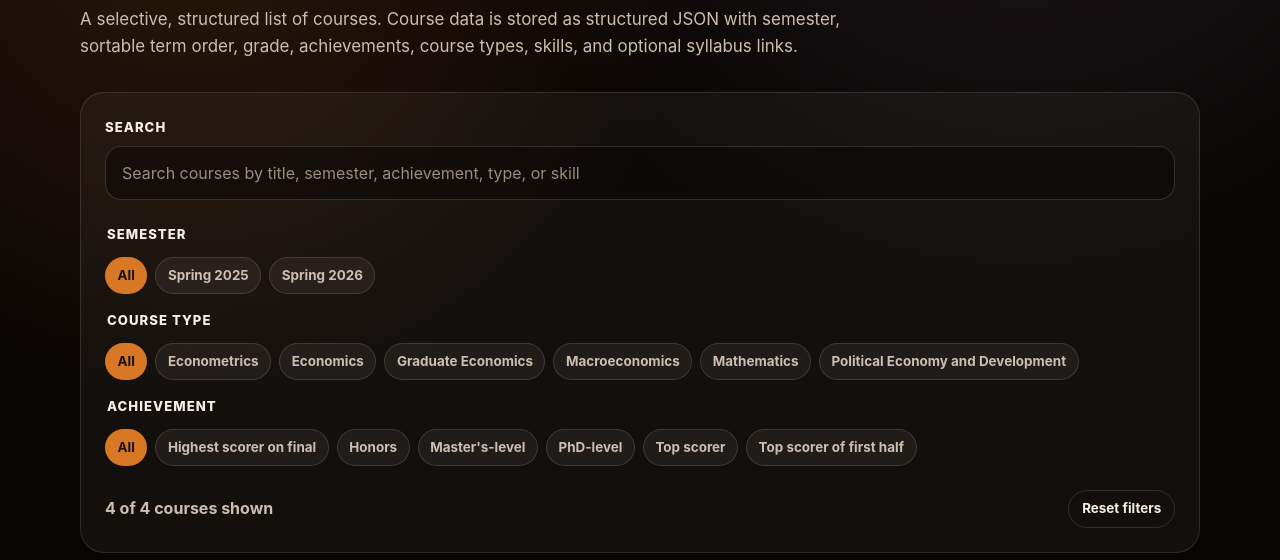
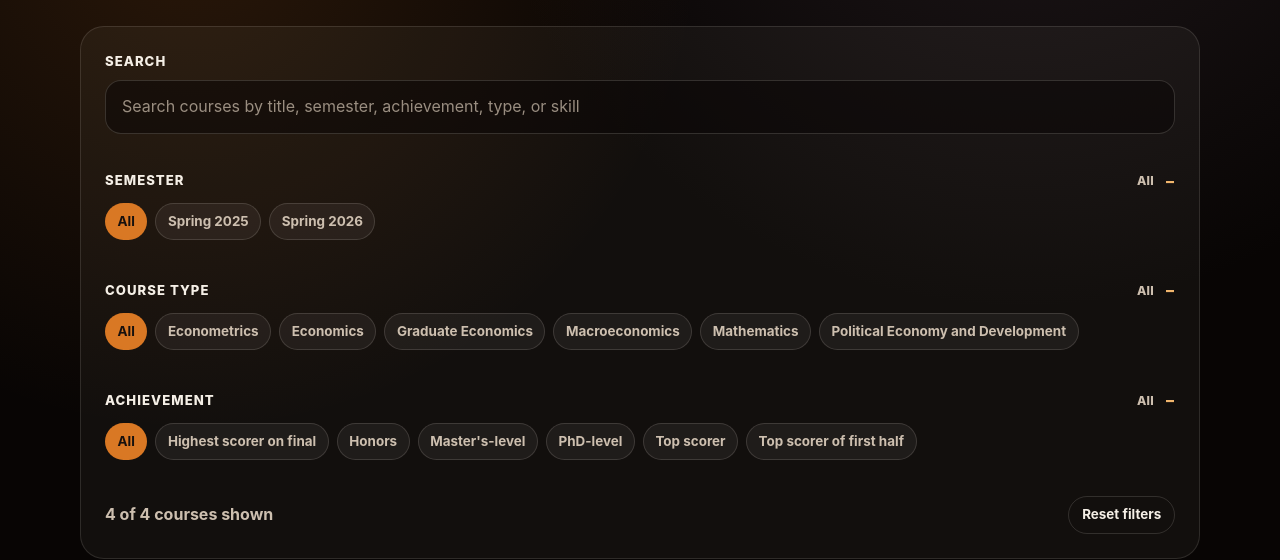
Before and after one commit to rishavbroy/rishavbroy.github.io, an Astro site: page /courses in a window 1280 px wide. Shown: the part 251-811 px from the top of the page. Built offline with nearby package versions, Linux system fonts and the light colour scheme; Astro itself is replaced by a stand-in of ours.

Commit message:
Add multi-select, dropdown filters to search/filter boxes

```diff
--- a/src/components/CollectionFilters.astro
+++ b/src/components/CollectionFilters.astro
@@ -4,6 +4,7 @@ interface FilterGroup {
   label: string;
   options: string[];
   allLabel?: string;
+  defaultOpen?: boolean;
 }
 
 interface Props {
@@ -36,10 +37,13 @@ const {
   <div class="filter-groups" aria-label={`${label} controls`}>
     {
       groups.map((group) => (
-        <fieldset class="filter-group" data-filter-group={group.key}>
-          <legend>{group.label}</legend>
-          <div class="filter-options">
-            <button type="button" class="filter-button" data-filter-value="" aria-pressed="true">
+        <details class="filter-group" data-filter-group={group.key} open={group.defaultOpen !== false}>
+          <summary>
+            <span>{group.label}</span>
+            <span class="filter-summary-count" data-filter-summary>All</span>
+          </summary>
+          <div class="filter-options" role="group" aria-label={group.label}>
+            <button type="button" class="filter-button" data-filter-all aria-pressed="true">
               {group.allLabel ?? "All"}
             </button>
             {group.options.map((option) => (
@@ -48,7 +52,7 @@ const {
               </button>
             ))}
           </div>
-        </fieldset>
+        </details>
       ))
     }
   </div>
@@ -68,6 +72,24 @@ const {
     return normalize(value).split("|").filter(Boolean);
   }
 
+  function getSelectedLabels(group) {
+    return Array.from(group.querySelectorAll("[data-filter-value][aria-pressed='true']")).map((button) => button.textContent.trim());
+  }
+
+  function summarizeGroup(group) {
+    const summary = group.querySelector("[data-filter-summary]");
+    if (!summary) return;
+
+    const selectedLabels = getSelectedLabels(group);
+    if (selectedLabels.length === 0) {
+      summary.textContent = "All";
+    } else if (selectedLabels.length === 1) {
+      summary.textContent = selectedLabels[0];
+    } else {
+      summary.textContent = `${selectedLabels.length} selected`;
+    }
+  }
+
   function setupFilters(root) {
     const scope = root.dataset.filterRoot;
     const cards = Array.from(document.querySelectorAll(`[data-filter-card="${scope}"]`));
@@ -77,7 +99,7 @@ const {
     const reset = root.querySelector("[data-filter-reset]");
     const itemSingular = root.dataset.itemSingular || "item";
     const itemPlural = root.dataset.itemPlural || "items";
-    const state = {};
+    const state = new Map();
 
     function updateCount(visibleCount) {
       if (!count) return;
@@ -90,9 +112,10 @@ const {
       let visibleCount = 0;
 
       for (const card of cards) {
-        const matchesGroups = Object.entries(state).every(([key, selected]) => {
-          if (!selected) return true;
-          return tokenize(card.dataset[key]).includes(selected);
+        const matchesGroups = Array.from(state.entries()).every(([key, selected]) => {
+          if (selected.size === 0) return true;
+          const cardValues = tokenize(card.dataset[key]);
+          return Array.from(selected).some((value) => cardValues.includes(value));
         });
         const matchesSearch = !query || normalize(card.dataset.search).includes(query);
         const visible = matchesGroups && matchesSearch;
@@ -104,20 +127,42 @@ const {
       updateCount(visibleCount);
     }
 
+    function updateGroupButtons(group, selected) {
+      const allButton = group.querySelector("[data-filter-all]");
+      allButton?.setAttribute("aria-pressed", String(selected.size === 0));
+
+      for (const button of group.querySelectorAll("[data-filter-value]")) {
+        button.setAttribute("aria-pressed", String(selected.has(normalize(button.dataset.filterValue))));
+      }
+
+      summarizeGroup(group);
+    }
+
     for (const group of root.querySelectorAll("[data-filter-group]")) {
       const key = group.dataset.filterGroup;
-      state[key] = "";
-      const buttons = Array.from(group.querySelectorAll("[data-filter-value]"));
+      const selected = new Set();
+      state.set(key, selected);
 
-      for (const button of buttons) {
+      group.querySelector("[data-filter-all]")?.addEventListener("click", () => {
+        selected.clear();
+        updateGroupButtons(group, selected);
+        applyFilters();
+      });
+
+      for (const button of group.querySelectorAll("[data-filter-value]")) {
         button.addEventListener("click", () => {
-          state[key] = normalize(button.dataset.filterValue);
-          for (const peer of buttons) {
-            peer.setAttribute("aria-pressed", String(peer === button));
+          const value = normalize(button.dataset.filterValue);
+          if (selected.has(value)) {
+            selected.delete(value);
+          } else {
+            selected.add(value);
           }
+          updateGroupButtons(group, selected);
           applyFilters();
         });
       }
+
+      updateGroupButtons(group, selected);
     }
 
     searchInput?.addEventListener("input", applyFilters);
@@ -125,12 +170,9 @@ const {
     reset?.addEventListener("click", () => {
       if (searchInput) searchInput.value = "";
       for (const group of root.querySelectorAll("[data-filter-group]")) {
-        const key = group.dataset.filterGroup;
-        state[key] = "";
-        const buttons = Array.from(group.querySelectorAll("[data-filter-value]"));
-        for (const button of buttons) {
-          button.setAttribute("aria-pressed", String(button.dataset.filterValue === ""));
-        }
+        const selected = state.get(group.dataset.filterGroup);
+        selected?.clear();
+        updateGroupButtons(group, selected ?? new Set());
       }
       applyFilters();
     });
--- a/src/pages/courses.astro
+++ b/src/pages/courses.astro
@@ -12,21 +12,17 @@ const taxonomy = getCourseTaxonomy(courses);
 
 <BaseLayout title="Courses" description="Selected coursework by Rishav Roy in graduate economics, mathematics, data science, machine learning, political economy, and development.">
   <section class="container page-hero">
-    <SectionHeading
-      eyebrow="Courses"
-      title="Selected coursework"
-      description="A selective, structured list of courses. Course data is stored as structured JSON with semester, sortable term order, grade, achievements, course types, skills, and optional syllabus links."
-    />
-  <CollectionFilters
+    <SectionHeading eyebrow="Courses" title="Selected coursework" />
+    <CollectionFilters
       id="courses"
       label="Filter selected coursework"
       searchPlaceholder="Search courses by title, semester, achievement, type, or skill"
       itemSingular="course"
       itemPlural="courses"
       groups={[
-        { key: "semester", label: "Semester", options: taxonomy.semesters },
-        { key: "types", label: "Course type", options: taxonomy.types },
-        { key: "achievements", label: "Achievement", options: taxonomy.achievements }
+        { key: "semester", label: "Semester", options: taxonomy.semesters, defaultOpen: true },
+        { key: "types", label: "Course type", options: taxonomy.types, defaultOpen: true },
+        { key: "achievements", label: "Achievement", options: taxonomy.achievements, defaultOpen: true }
       ]}
     />
   </section>
@@ -36,5 +32,6 @@ const taxonomy = getCourseTaxonomy(courses);
       {courses.map((course) => <CourseCard course={course} />)}
     </div>
     <p class="no-filter-results" data-filter-empty="courses" hidden>No courses match those filters.</p>
+    <p class="collection-footnote">Course data is stored as structured JSON with semester, sortable term order, grade, achievements, course types, skills, and optional syllabus links.</p>
   </section>
 </BaseLayout>
--- a/src/styles/global.css
+++ b/src/styles/global.css
@@ -548,7 +548,7 @@ html[data-js="true"] .filter-panel {
 }
 
 .filter-search label,
-.filter-group legend {
+.filter-group summary {
   color: var(--text);
   font-size: 0.82rem;
   font-weight: 850;
@@ -571,6 +571,7 @@ html[data-js="true"] .filter-panel {
 }
 
 .filter-search input:focus-visible,
+.filter-group summary:focus-visible,
 .filter-button:focus-visible,
 .filter-reset:focus-visible {
   outline: 3px solid rgb(217 120 36 / 0.55);
@@ -589,11 +590,45 @@ html[data-js="true"] .filter-panel {
   border: 0;
 }
 
+.filter-group summary {
+  display: flex;
+  align-items: center;
+  justify-content: space-between;
+  gap: var(--space-3);
+  padding: 0.75rem 0;
+  cursor: pointer;
+  list-style: none;
+}
+
+.filter-group summary::-webkit-details-marker {
+  display: none;
+}
+
+.filter-group summary::after {
+  content: "+";
+  color: var(--accent-soft);
+  font-size: 1rem;
+  line-height: 1;
+}
+
+.filter-group[open] summary::after {
+  content: "–";
+}
+
+.filter-summary-count {
+  margin-left: auto;
+  color: var(--text-muted);
+  font-size: 0.76rem;
+  font-weight: 800;
+  letter-spacing: 0.02em;
+  text-transform: none;
+}
+
 .filter-options {
   display: flex;
   flex-wrap: wrap;
   gap: 0.5rem;
-  margin-top: var(--space-3);
+  padding-bottom: var(--space-3);
 }
 
 .filter-button,
@@ -648,6 +683,12 @@ html[data-js="true"] .filter-panel {
   background: rgb(245 239 230 / 0.04);
 }
 
+.collection-footnote {
+  margin: var(--space-5) 0 0;
+  color: var(--text-muted);
+  font-size: 0.9rem;
+}
+
 .no-filter-results[hidden],
 [data-filter-card][hidden] {
   display: none;
```
Also changed, not shown: src/pages/research.astro (+6 -41 lines).
